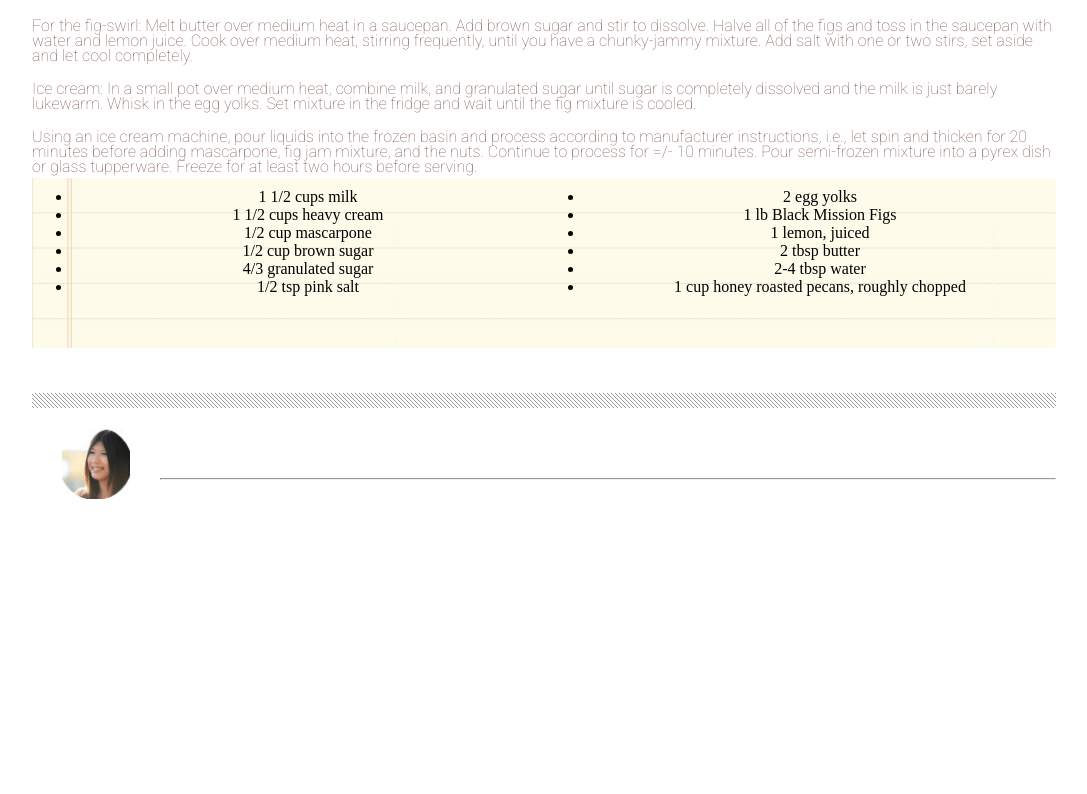
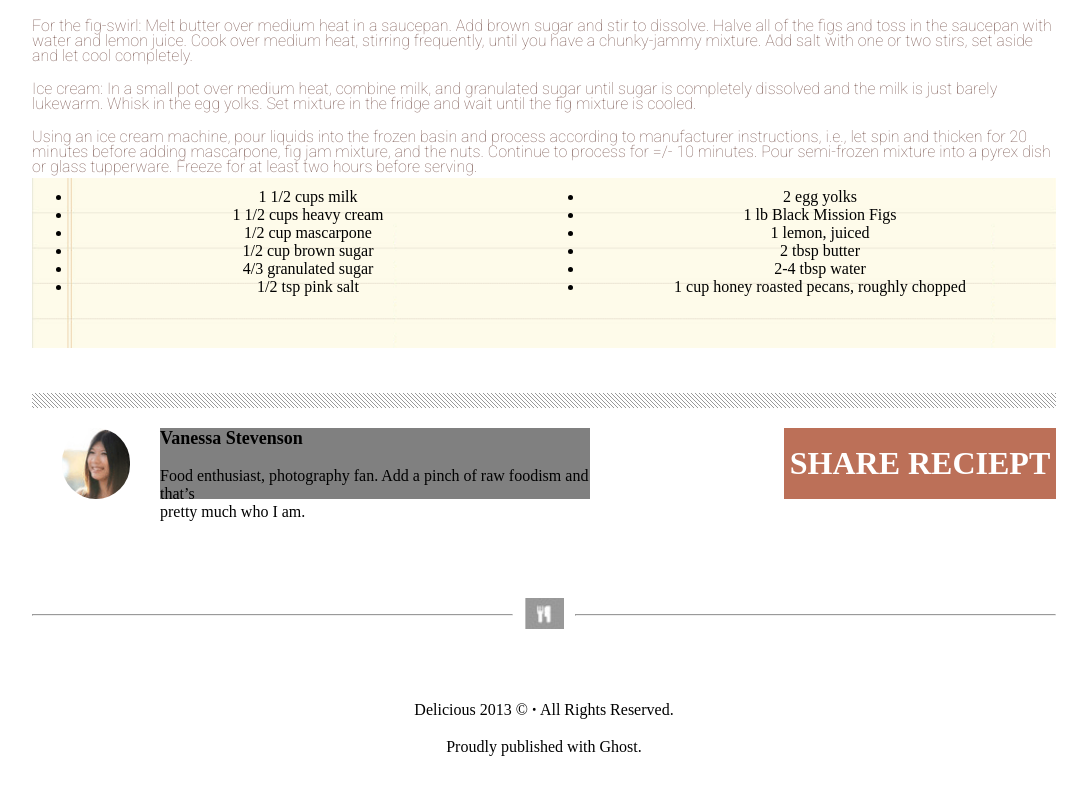
Before and after one commit to rizo85/chocopizza, a plain HTML site: page index.html in a window 1280 px wide. Shown: the part 921-1715 px from the top of the page, without its empty margins (96-1183 px from the left). Before the commit the page ends 1479 px from the top, so only its background shows below. Drawn offline with Linux system fonts and the light colour scheme.

Commit message:
ready to refacter - DAvid Dicken

```diff
--- a/css/style.css
+++ b/css/style.css
@@ -231,9 +231,18 @@ footer{
 
 #footerDiv1{
   height: 10vh;
+  margin-bottom: 120px;
 }
+
 #footerDiv2{
   height: 10vh;
+  margin-bottom: 20px;
+}
+#footerDiv3{
+  height: 10vh;
+  margin-bottom: 60px;
+  text-align: center;
+  font-weight: lighter;
 }
 
 #nessa{
@@ -246,6 +255,56 @@ footer{
   -o-background-size: cover;
   background-size: cover;
   margin: 30px;
-
+  border-radius: 71px;
+}
+#nessa2{
+  background-color: grey;
+  height: 71px;
+  width: 430px;
+  float: left;
+  margin-top: 30px;
 
 }
+
+#nessa2Head{
+
+  font-size: large;
+  font-weight: bold;
+
+}
+
+#nessaText{
+  background-color: khaki;
+}
+
+#nessaButton{
+  background-color: #bc7058;
+  height: 71px;
+  width: 272px;
+  margin-top: 30px;
+  float: right;
+  text-align: center;
+  color: white;
+  line-height: 71px;
+}
+
+.smallFooter{
+  height: 32px;
+  margin-top: 16px;
+  width: 47%;
+  float: left;
+
+}
+
+#smallLogo{
+  width: 4%;
+  height: 31px;
+  margin-left: 1%;
+  margin-right: 1%;
+  float: left;
+  background: url(../img/small-logo.png) no-repeat center center;
+  -webkit-background-size: cover;
+  -moz-background-size: cover;
+  -o-background-size: cover;
+  background-size: cover;
+}
--- a/index.html
+++ b/index.html
@@ -1,29 +1,29 @@
 <!DOCTYPE html>
-<html lang="en">
+<html lang='en'>
 <head>
-  <meta charset="UTF-8">
-  <meta name="viewport" content="width=device-width, initial-scale=1.0">
-  <link rel="stylesheet" href="css/style.css">
+  <meta charset='UTF-8'>
+  <meta name='viewport' content='width=device-width, initial-scale=1.0'>
+  <link rel='stylesheet' href='css/style.css'>
   <title>Delicious</title>
 </head>
 <body>
-  <div id="wrapperDiv">
+  <div id='wrapperDiv'>
     <header>
       <nav>
-        <div id="logoHolder"></div>
-        <div id="logoTextHolder">
+        <div id='logoHolder'></div>
+        <div id='logoTextHolder'>
           <p>Delicious</p>
-          <p id="subText">THE BEST FOOD BLOG ON THE WEB.</p>
+          <p id='subText'>THE BEST FOOD BLOG ON THE WEB.</p>
         </div>
-        <div id="mail" class="socialMedia"></div>
-        <div id="feed" class="socialMedia"></div>
-        <div id="spaceMedia" class="socialMedia"></div>
-        <div id="flik" class="socialMedia"></div>
-        <div id="im" class="socialMedia"></div>
-        <div id="gt" class="socialMedia"></div>
-        <div id="tw" class="socialMedia"></div>
-        <div id="fb" class="socialMedia"></div>
-         <div id="bottomBorder"></div>
+        <div id='mail' class='socialMedia'></div>
+        <div id='feed' class='socialMedia'></div>
+        <div id='spaceMedia' class='socialMedia'></div>
+        <div id='flik' class='socialMedia'></div>
+        <div id='im' class='socialMedia'></div>
+        <div id='gt' class='socialMedia'></div>
+        <div id='tw' class='socialMedia'></div>
+        <div id='fb' class='socialMedia'></div>
+         <div id='bottomBorder'></div>
       </nav>
     </header>
     <main>
@@ -103,7 +103,7 @@
           </div>
 
 
-        <div id="bottomBorder2"></div>
+        <div id='bottomBorder2'></div>
 
       </div>
 
@@ -114,16 +114,35 @@
 
 <div id='footerDiv1'>
 
-<div id="nessa"></div>
-<div id="nessa2"></div>
+<div id='nessa'></div>
+
+<div id='nessa2'>
+
+  <p id='nessa2Head'>Vanessa Stevenson</p>
+  <br>
+  <p id='nessa2Text'>Food enthusiast, photography fan. Add a pinch of raw foodism and that’s<br>
+    pretty much who I am.</p>
 
 </div>
+<div id= 'nessaButton'>
+  <h1>SHARE RECIEPT</h1>
+
+</div>
+<br>
+
+</div>
+
 <div id='footerDiv2'>
-  <hr/>
+  <div class='smallFooter'><hr></div>
+  <div id='smallLogo'></div>
+  <div class='smallFooter'><hr></div>
+</div>
+<div id='footerDiv3'>
+  <p>Delicious 2013 © ꞏ All Rights Reserved.</p><br><p>Proudly published with Ghost.</p>
 </div>
 
 
     </footer>  </div>
-  <script type="text/javascript" src="js/app.js"></script>
+  <!-- <script type='text/javascript' src='js/app.js'></script> -->
 </body>
 </html>
```
